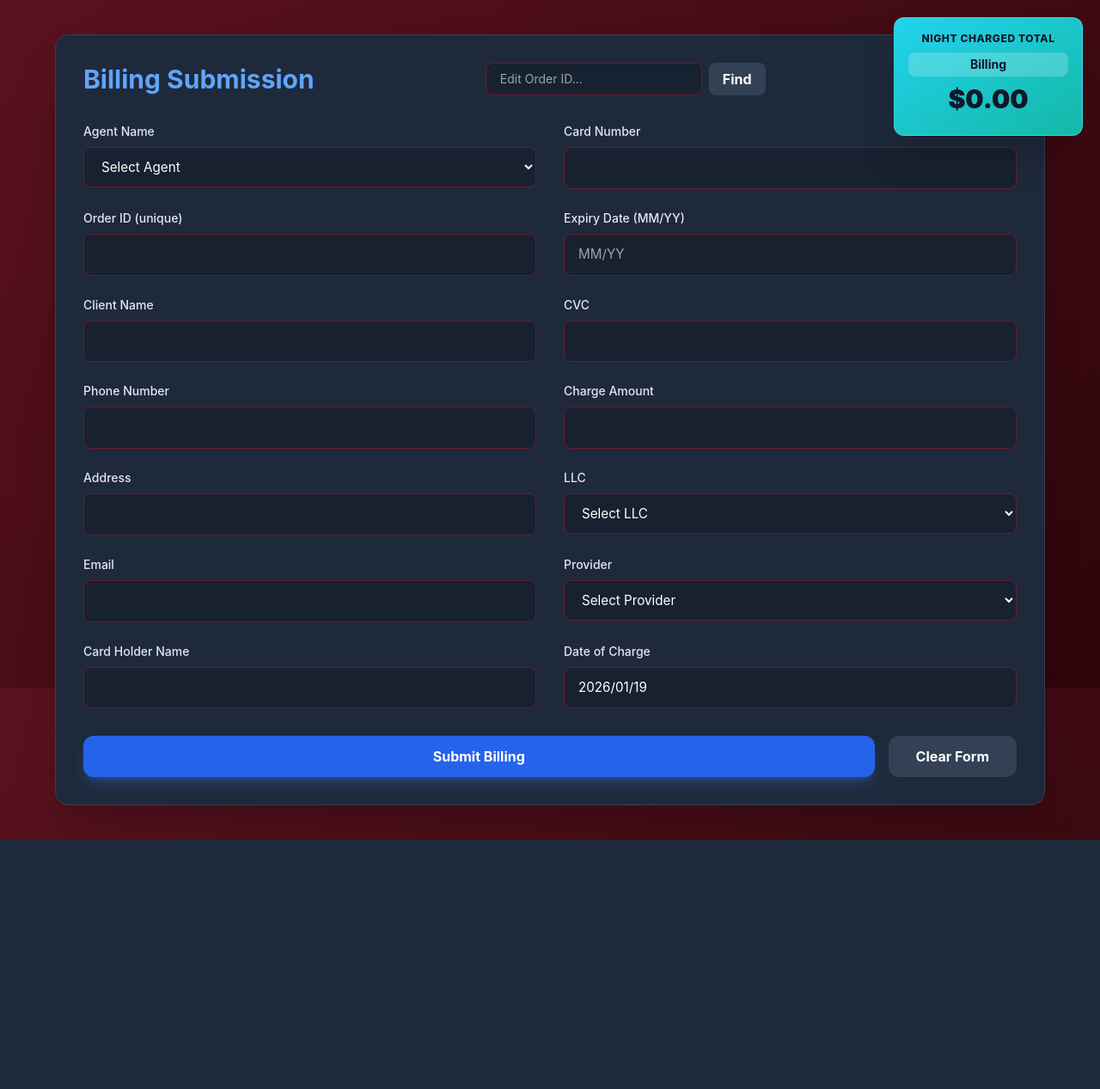
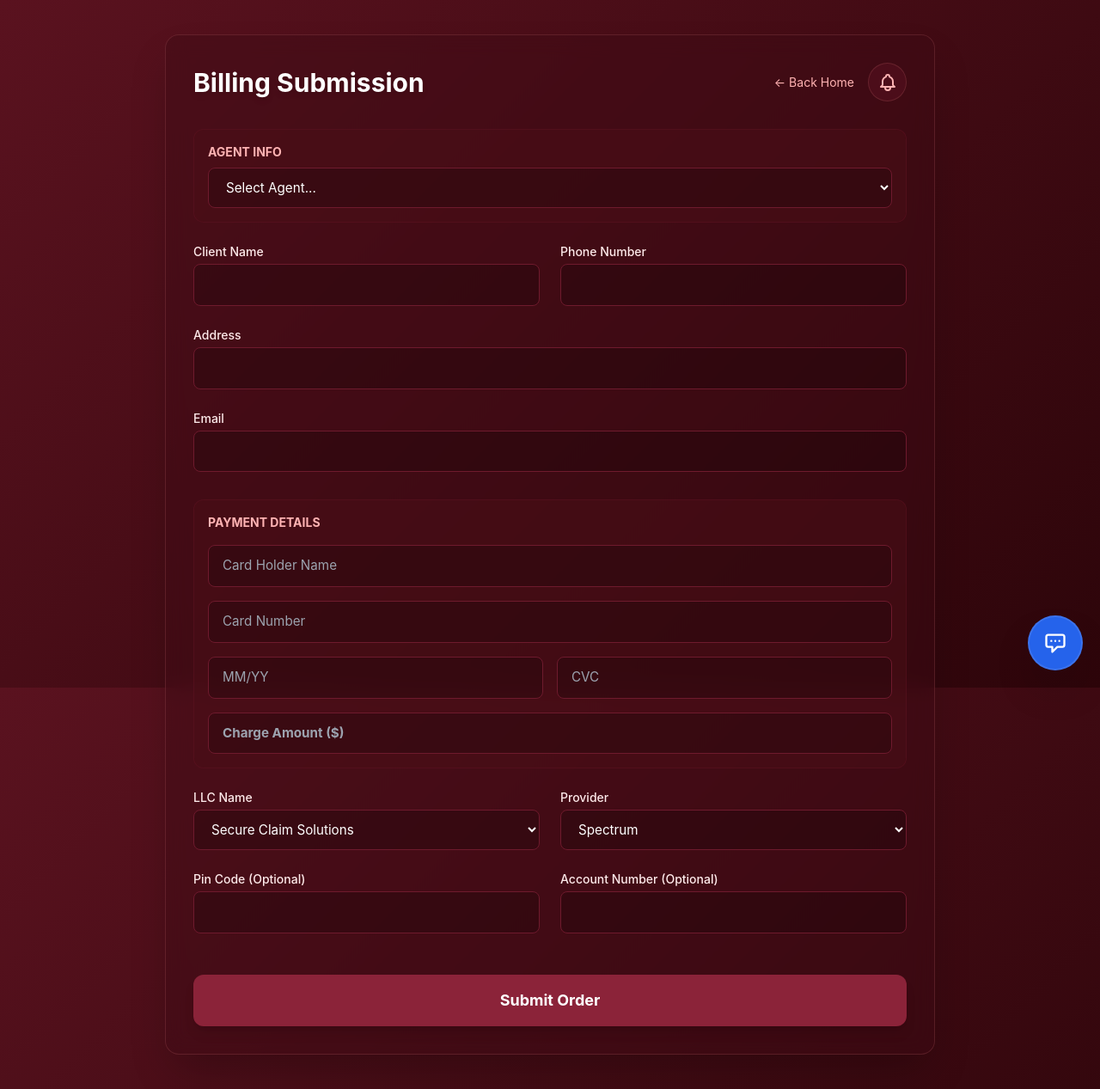
Before and after one commit to wajahatariq/TWHPortal, a FastAPI app: page /billing in a window 1280 px wide. Shown: the whole page at 86% size. Before the commit the page ends 977 px from the top, so only its background shows below. Run offline with FastAPI, Linux system fonts and the light colour scheme; data that the repository does not hold is empty; some libraries are stand-ins or nearby versions.

Commit message:
Update billing.html

```diff
--- a/templates/billing.html
+++ b/templates/billing.html
@@ -3,126 +3,112 @@
 <head>
     <meta charset="UTF-8">
     <meta name="viewport" content="width=device-width, initial-scale=1.0">
-    <title>Billing Submission</title>
+    <title>Billing Portal</title>
     <link rel="icon" type="image/png" href="/static/img/Logo White.png">
     <script src="https://cdn.tailwindcss.com"></script>
     <link rel="stylesheet" href="/static/css/style.css">
-    <script src="https://cdn.jsdelivr.net/npm/canvas-confetti@1.6.0/dist/confetti.browser.min.js"></script>
+    <script>window.PAGE_TYPE = 'billing';</script>
 </head>
-<body class="bg-slate-900 text-slate-200 py-10">
+<body class="py-10">
+    <div id="toast-root" class="toast-container"></div>
 
-    <div class="fixed top-5 right-5 z-50 bg-gradient-to-br from-cyan-400 to-teal-500 rounded-xl p-4 shadow-2xl text-center min-w-[220px] border border-cyan-300/50 backdrop-blur-md">
-        <div class="text-xs text-slate-900 font-extrabold uppercase tracking-wider mb-2">Night Charged Total</div>
-        <div class="relative mb-2">
-            <select id="nightWidgetSelect" onchange="updateNightWidget()" class="w-full bg-white/20 text-slate-900 font-bold text-sm rounded-lg border-0 px-3 py-1 outline-none cursor-pointer appearance-none hover:bg-white/30 transition-colors text-center">
-                <option value="billing" class="text-slate-900 bg-white">Billing</option>
-                <option value="insurance" class="text-slate-900 bg-white">Insurance</option>
-            </select>
-        </div>
-        <div id="nightWidgetAmount" class="text-3xl font-black text-slate-900 shadow-sm drop-shadow-sm mb-2">$0.00</div>
-        <div id="nightBreakdown" class="text-left text-xs text-slate-900 font-semibold space-y-1 border-t border-slate-900/10 pt-2 hidden"></div>
-    </div>
+    <div class="max-w-4xl mx-auto glass-panel p-8 rounded-2xl shadow-2xl relative">
 
-    <div class="max-w-6xl mx-auto bg-slate-800 p-8 rounded-2xl shadow-2xl border border-slate-700">
+        <div class="flex justify-between items-center mb-8">
+            <h1 class="text-3xl font-bold text-white drop-shadow-md">Billing Submission</h1>
 
-        <div class="flex flex-col md:flex-row justify-between items-center mb-8 gap-4">
-            <h1 class="text-3xl font-bold text-blue-400">Billing Submission</h1>
+            <div class="flex items-center gap-4">
+                <a href="/" class="text-sm text-[#ffb3b3] hover:text-white">← Back Home</a>
 
-            <div class="flex gap-2 w-full md:w-auto">
-                <input type="text" id="searchId" placeholder="Edit Order ID..." class="input-field py-2 text-sm">
-                <button onclick="searchLead()" class="bg-slate-700 hover:bg-slate-600 px-4 rounded-lg text-white font-bold transition-colors">Find</button>
+                <div class="notification-container">
+                    <button class="notif-btn" onclick="toggleNotifDropdown()">
+                        <svg xmlns="http://www.w3.org/2000/svg" class="h-6 w-6 text-[#ffb3b3]" fill="none" viewBox="0 0 24 24" stroke="currentColor">
+                            <path stroke-linecap="round" stroke-linejoin="round" stroke-width="2" d="M15 17h5l-1.405-1.405A2.032 2.032 0 0118 14.158V11a6.002 6.002 0 00-4-5.659V5a2 2 0 10-4 0v.341C7.67 6.165 6 8.388 6 11v3.159c0 .538-.214 1.055-.595 1.436L4 17h5m6 0v1a3 3 0 11-6 0v-1m6 0H9" />
+                        </svg>
+                        <span id="notif-badge" class="notif-badge hidden">0</span>
+                    </button>
+                    <div id="notif-dropdown" class="notif-dropdown custom-scrollbar">
+                        <div class="p-3 text-xs font-bold text-[#6E1A2D] bg-[#2d050a] border-b border-[#6E1A2D]/30 uppercase tracking-wider">Recent Alerts</div>
+                        <div id="notif-list-body">
+                            <div class="p-4 text-center text-sm text-gray-500 italic">No new notifications</div>
+                        </div>
+                    </div>
+                </div>
             </div>
-            <a href="/" class="text-sm text-slate-400 hover:text-white absolute top-4 left-4 md:static">← Back Home</a>
         </div>
 
-        <form id="billingForm">
+        <form id="billingForm" class="grid grid-cols-1 md:grid-cols-2 gap-6">
             <input type="hidden" name="type" value="billing">
-            <input type="hidden" name="is_edit" id="isEdit" value="false">
-            <input type="hidden" name="original_timestamp" id="original_timestamp">
-            <input type="hidden" name="row_index" id="row_index">
 
-            <div class="grid grid-cols-1 md:grid-cols-2 gap-x-8 gap-y-6">
-
-                <div><label class="block text-sm font-medium mb-2">Agent Name</label><select name="agent" id="agent" required class="input-field"><option value="">Select Agent</option>{% for agent in agents %}<option value="{{ agent }}">{{ agent }}</option>{% endfor %}</select></div>
-                <div><label class="block text-sm font-medium mb-2">Card Number</label><input type="text" name="card_number" id="card_number" required class="input-field"></div>
-
-                <div><label class="block text-sm font-medium mb-2">Order ID (unique)</label><input type="text" name="order_id" id="order_id" required class="input-field"></div>
-                <div><label class="block text-sm font-medium mb-2">Expiry Date (MM/YY)</label><input type="text" name="exp_date" id="exp_date" placeholder="MM/YY" required class="input-field"></div>
-
-                <div><label class="block text-sm font-medium mb-2">Client Name</label><input type="text" name="client_name" id="client_name" required class="input-field"></div>
-                <div><label class="block text-sm font-medium mb-2">CVC</label><input type="text" name="cvc" id="cvc" required class="input-field"></div>
-
-                <div><label class="block text-sm font-medium mb-2">Phone Number</label><input type="text" name="phone" id="phone" required class="input-field"></div>
-                <div><label class="block text-sm font-medium mb-2">Charge Amount</label><input type="number" step="0.01" name="charge_amt" id="charge_amt" required class="input-field"></div>
-
-                <div><label class="block text-sm font-medium mb-2">Address</label><input type="text" name="address" id="address" required class="input-field"></div>
-                <div><label class="block text-sm font-medium mb-2">LLC</label><select name="llc" id="llc" required class="input-field"><option value="">Select LLC</option>{% for llc in llcs %}<option value="{{ llc }}">{{ llc }}</option>{% endfor %}</select></div>
-
-                <div><label class="block text-sm font-medium mb-2">Email</label><input type="email" name="email" id="email" required class="input-field"></div>
-                <div><label class="block text-sm font-medium mb-2">Provider</label><select name="provider" id="providerSelect" required class="input-field" onchange="toggleProviderFields()"><option value="">Select Provider</option>{% for p in providers %}<option value="{{ p }}">{{ p }}</option>{% endfor %}</select></div>
-
-                <div>
-                    <label class="block text-sm font-medium mb-2">Card Holder Name</label>
-                    <input type="text" name="card_holder" id="card_holder" required class="input-field">
-                </div>
-
-                <div class="flex flex-col gap-6">
-                    <div id="pinContainer" class="hidden">
-                        <label class="block text-sm font-medium mb-2 text-yellow-400">4-Digit PIN Code</label>
-                        <input type="text" name="pin_code" id="pin_code" class="input-field border-yellow-500">
-                    </div>
-                    <div id="accountContainer" class="hidden">
-                        <label class="block text-sm font-medium mb-2 text-yellow-400">Account Number</label>
-                        <input type="text" name="account_number" id="account_number" class="input-field border-yellow-500">
-                    </div>
-
-                    <div>
-                        <label class="block text-sm font-medium mb-2">Date of Charge</label>
-                        <input type="text" id="displayDate" class="input-field bg-slate-700/50 text-slate-400 cursor-not-allowed" readonly>
-                    </div>
-                </div>
-
+            <div class="col-span-full bg-[#4a0e16]/50 p-4 rounded-xl border border-[#6E1A2D]/30">
+                <label class="block text-sm font-bold text-[#ffb3b3] mb-2 uppercase">Agent Info</label>
+                <select name="agent" class="input-field" required>
+                    <option value="">Select Agent...</option>
+                    {% for agent in agents %}<option value="{{ agent }}">{{ agent }}</option>{% endfor %}
+                </select>
             </div>
 
-            <div id="editOptions" class="hidden bg-slate-700/50 p-6 rounded-xl border border-blue-500/30 mt-8">
-                <h3 class="text-blue-300 font-bold mb-4 flex items-center gap-2">Edit Options</h3>
-                <div class="flex gap-6">
-                    <label class="flex items-center gap-3 cursor-pointer p-3 rounded-lg hover:bg-slate-600 transition w-full border border-slate-600 has-[:checked]:border-blue-500 has-[:checked]:bg-blue-500/10"><input type="radio" name="timestamp_mode" value="keep" checked class="w-5 h-5 text-blue-500"><div><div class="font-bold">Keep Original Time</div><div class="text-xs text-slate-400">Preserve date</div></div></label>
-                    <label class="flex items-center gap-3 cursor-pointer p-3 rounded-lg hover:bg-slate-600 transition w-full border border-slate-600 has-[:checked]:border-blue-500 has-[:checked]:bg-blue-500/10"><input type="radio" name="timestamp_mode" value="update" class="w-5 h-5 text-blue-500"><div><div class="font-bold">Update to Now</div><div class="text-xs text-slate-400">Refresh time</div></div></label>
+            <div><label class="block text-sm font-medium mb-1">Client Name</label><input type="text" name="client_name" required class="input-field"></div>
+            <div><label class="block text-sm font-medium mb-1">Phone Number</label><input type="text" name="phone" required class="input-field"></div>
+
+            <div class="col-span-full"><label class="block text-sm font-medium mb-1">Address</label><input type="text" name="address" required class="input-field"></div>
+            <div class="col-span-full"><label class="block text-sm font-medium mb-1">Email</label><input type="email" name="email" required class="input-field"></div>
+
+            <div class="col-span-full bg-[#4a0e16]/50 p-4 rounded-xl border border-[#6E1A2D]/30 mt-2">
+                <label class="block text-sm font-bold text-[#ffb3b3] mb-4 uppercase">Payment Details</label>
+                <div class="grid grid-cols-2 gap-4">
+                    <div class="col-span-2"><input type="text" name="card_holder" placeholder="Card Holder Name" required class="input-field"></div>
+                    <div class="col-span-2"><input type="text" name="card_number" placeholder="Card Number" required class="input-field"></div>
+                    <div><input type="text" name="exp_date" placeholder="MM/YY" required class="input-field"></div>
+                    <div><input type="text" name="cvc" placeholder="CVC" required class="input-field"></div>
+                    <div class="col-span-2"><input type="text" name="charge_amt" placeholder="Charge Amount ($)" required class="input-field text-green-400 font-bold"></div>
                 </div>
             </div>
 
-            <div class="flex gap-4 mt-8">
-                <button type="submit" id="submitBtn" class="flex-1 bg-blue-600 hover:bg-blue-500 text-white font-bold py-3 rounded-xl transition-all shadow-lg shadow-blue-500/30">Submit Billing</button>
-                <button type="button" onclick="clearForm()" class="bg-slate-700 hover:bg-slate-600 text-white font-bold py-3 px-8 rounded-xl transition-all">Clear Form</button>
+            <div><label class="block text-sm font-medium mb-1">LLC Name</label>
+                <select name="llc" class="input-field">
+                    {% for llc in llcs %}<option value="{{ llc }}">{{ llc }}</option>{% endfor %}
+                </select>
+            </div>
+            <div><label class="block text-sm font-medium mb-1">Provider</label>
+                <select name="provider" class="input-field">
+                    {% for p in providers %}<option value="{{ p }}">{{ p }}</option>{% endfor %}
+                </select>
+            </div>
+
+            <div><label class="block text-sm font-medium mb-1">Pin Code (Optional)</label><input type="text" name="pin_code" class="input-field"></div>
+            <div><label class="block text-sm font-medium mb-1">Account Number (Optional)</label><input type="text" name="account_number" class="input-field"></div>
+
+            <div class="col-span-full mt-6">
+                <button type="submit" id="submitBtn" class="w-full bg-[#8B2339] hover:bg-[#a62b44] text-white font-bold py-4 rounded-xl transition shadow-lg text-lg">Submit Order</button>
             </div>
         </form>
     </div>
-
-    <div id="duplicateModal" class="fixed inset-0 bg-black/90 backdrop-blur-sm z-50 flex items-center justify-center hidden">
-        <div class="bg-slate-800 p-6 rounded-2xl border border-slate-700 w-96 shadow-2xl">
-            <h3 class="text-xl font-bold text-white mb-4">Select Record to Edit</h3>
-            <div id="duplicateList" class="space-y-2 max-h-60 overflow-y-auto"></div>
-            <button onclick="document.getElementById('duplicateModal').classList.add('hidden')" class="mt-4 w-full bg-slate-700 hover:bg-slate-600 py-2 rounded-lg text-white">Cancel</button>
-        </div>
-    </div>
-
-    <script src="/static/js/billing.js"></script>
-    <script>
-        document.getElementById('displayDate').value = new Date().toISOString().split('T')[0].replace(/-/g, '/');
-    </script>
 
     <script src="https://js.pusher.com/8.4.0/pusher.min.js"></script>
     <script>
         window.PUSHER_KEY = "{{ pusher_key }}";
         window.PUSHER_CLUSTER = "{{ pusher_cluster }}";
 
-        // Pass Agent List to Chat Widget
-        window.PAGE_AGENTS = [
-            {% for agent in agents %}
-                "{{ agent }}",
-            {% endfor %}
-        ];
+        document.getElementById('billingForm').addEventListener('submit', async (e) => {
+            e.preventDefault();
+            const btn = document.getElementById('submitBtn');
+            btn.innerText = "Processing...";
+            btn.disabled = true;
+
+            const fd = new FormData(e.target);
+            const res = await fetch('/api/save-lead', { method: 'POST', body: fd });
+            const data = await res.json();
+
+            if(data.status === 'success') {
+                alert('Order Submitted Successfully!');
+                e.target.reset();
+            } else {
+                alert('Error: ' + data.message);
+            }
+            btn.innerText = "Submit Order";
+            btn.disabled = false;
+        });
     </script>
     <script src="/static/js/main.js"></script>
 </body>
```
